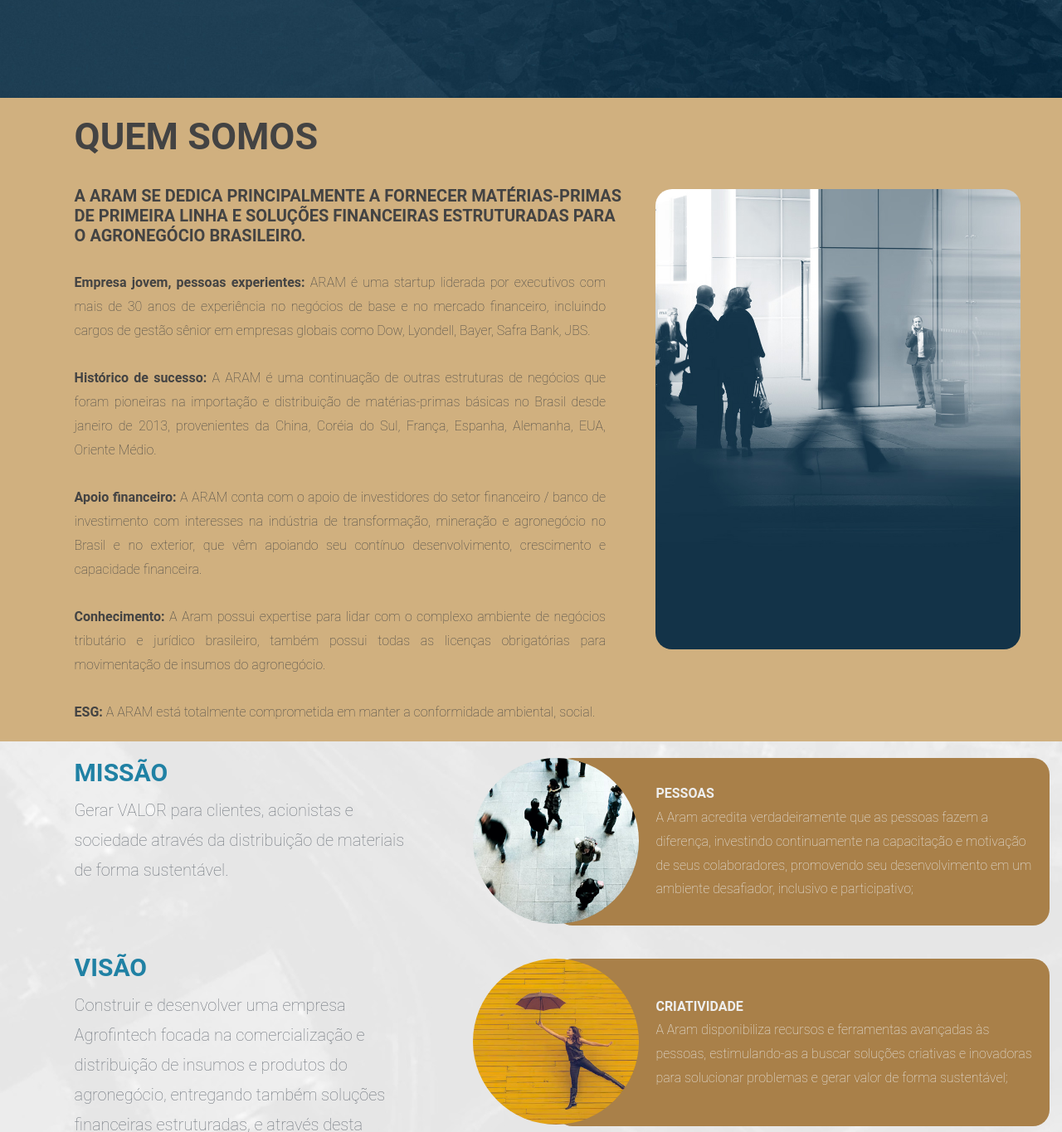
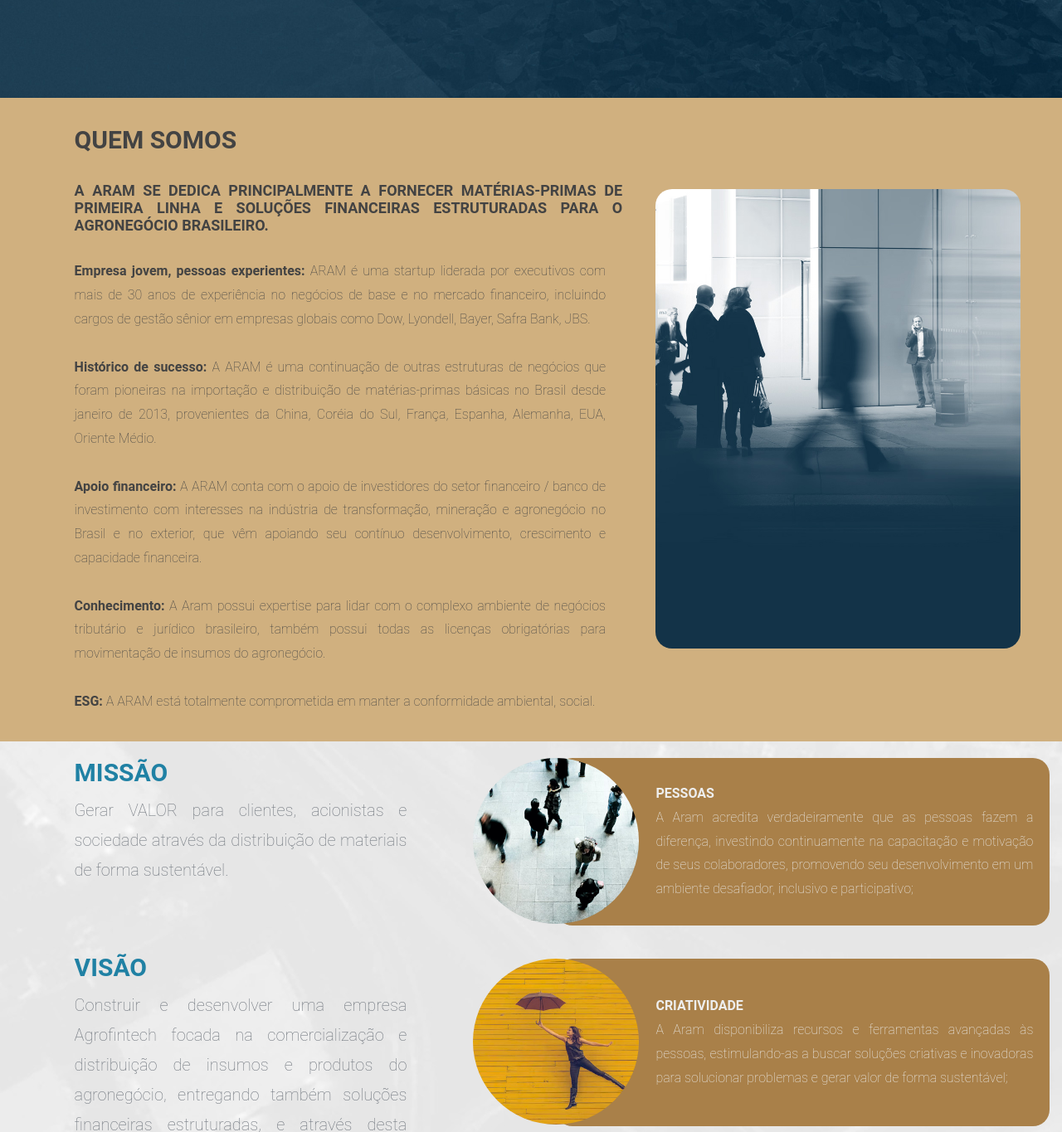
Before and after one commit to renanUnreal/sitearam, a plain HTML site: page pt/index.html in a window 1280 px wide. Shown: the part 658-2023 px from the top of the page at 83% size. Drawn offline with nearby package versions, Linux system fonts and the light colour scheme; a script that the page names is missing.

Commit message:
update
css

```diff
--- a/css/mission.css
+++ b/css/mission.css
@@ -8,9 +8,13 @@ display: flex;
 width: 100%;
 }
 
+.spacer1{
+    text-align: justify;
+}
+
 .titleMission {
     color: #2081A4 !important;
-    font-size: 3rem !important
+    font-size: 3rem !important;
 }
 
 .missionContentImg{
@@ -85,6 +89,7 @@ width: 100%;
 .card p{
     font-size: 1.6rem !important;
     margin-right: 20px;
+    text-align: justify;
 }
 
 .content2CorpoL{
--- a/css/style.css
+++ b/css/style.css
@@ -264,7 +264,7 @@ section{
 }
 
 .home .content h3{
-    font-size: 6rem;
+    font-size: 3rem !important;
     text-transform: uppercase;
     color:#D0B07F;
 }
@@ -272,7 +272,11 @@ section{
 .home .content h4{
     font-size: 2.5rem;
     text-transform: uppercase;
+    text-align: justify;
     color:#fff;
+}
+.home .content .subHome{
+    font-size: 1.8rem!important;
 }
 
 .home .content p{
--- a/pt/index.html
+++ b/pt/index.html
@@ -83,7 +83,7 @@
                     <br>
                     <br>
                     <br>
-                    <h4>
+                    <h4 class="subHome">
                         A ARAM se dedica principalmente a fornecer matérias-primas de primeira linha
                         e soluções financeiras estruturadas para o agronegócio brasileiro.
                     </h4>
@@ -143,7 +143,7 @@
                   <div class="conteudo">
                     <h3 class="titleMission">MISSÃO</h3>
 
-                    <p>
+                    <p class="spacer1">
                         Gerar VALOR para clientes, acionistas e sociedade através da distribuição de materiais de forma sustentável.
                         <br><br> <br>
                     </p>
@@ -207,7 +207,7 @@
                             <p>
                                 <b>INTEGRIDADE</b>
                                 <br>
-                                As pessoas da Aram, em sua busca contínua pela geração de valor de forma criativa e inovadora, estão comprometidas em apresentar um comportamento ético em seus negócios, relações interpessoais e sociais. A Aram opera rigorosamente dentro de todas as regulamentações e lidas atuais e tentará exceder os padrões ESG estabelecidos para o seu negócio;
+                                As pessoas da Aram, em sua busca contínua pela geração de valor de forma criativa e inovadora, estão comprometidas em apresentar um comportamento ético em seus negócios, relações interpessoais e sociais. A Aram opera rigorosamente dentro de todas as regulamentações e tentará exceder os padrões ESG estabelecidos para o seu negócio;
                             </p>
                         </div>
                     </div>
```
Also changed, not shown: en/index.html (+3 -3 lines).
